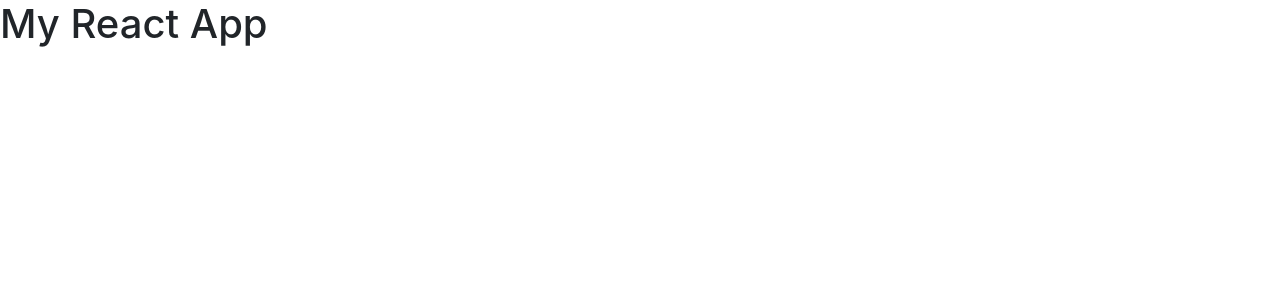
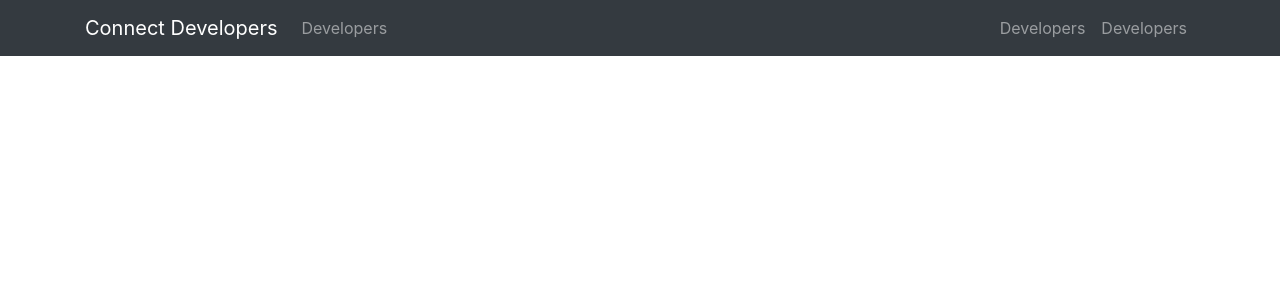
Before and after one commit to SendiSteve/connect_developers, a React (Create React App) app in the folder client/: page / in a window 1280 px wide. Shown: the top 300 px of the page. Built offline with nearby package versions, Linux system fonts and the light colour scheme.

Commit message:
Add Navigation

```diff
--- a/client/src/App.js
+++ b/client/src/App.js
@@ -1,11 +1,12 @@
 import React, { Component } from 'react';
+import Navbar from './components/layout/Navbar';
 import './App.css';
 
 class App extends Component {
   render() {
     return (
       <div className="App">
-        <h1>My React App</h1>
+        <Navbar />
       </div>
     );
   }
--- /dev/null
+++ b/client/src/components/layout/Navbar.js
@@ -0,0 +1,47 @@
+import React, { Component } from 'react'
+
+class Navbar extends Component {
+  render() {
+    return (
+        <nav className="navbar navbar-expand-sm navbar-dark bg-dark mb-4">
+        <div className="container">
+          <a className = "navbar-brand" href="home.html">
+            Connect Developers
+          </a>
+          <button
+            className="navbar-toggler"
+            type="button"
+            data-toggle="collapse"
+            data-target="#mobile-nav"
+          >
+            <span className="navbar-toggler-icon" />
+          </button>
+
+          <div className="collapse navbar-collapse" id="mobile-nav">
+            <ul className="navbar-nav mr-auto">
+              <li className="nav-item">
+                <a className="nav-link" href="home.html">
+                  Developers
+                </a>
+              </li>
+            </ul>
+
+            <ul className="navbar-nav ml-auto">
+              <li className="nav-item">
+              <a className="nav-link" href="home.html">
+                  Developers
+                </a>
+              </li>
+              <li className="nav-item">
+              <a className="nav-link" href="home.html">
+                  Developers
+                </a>
+              </li>
+            </ul>
+          </div>
+        </div>
+      </nav>
+    )
+  };
+}
+export default Navbar;
```
Also changed, not shown: client/src/components/layout/Footer.js (added), client/src/components/layout/Home.js (added).
